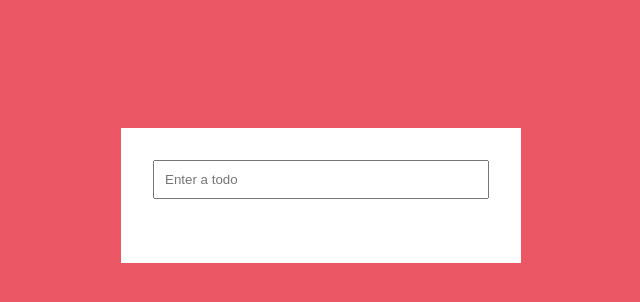
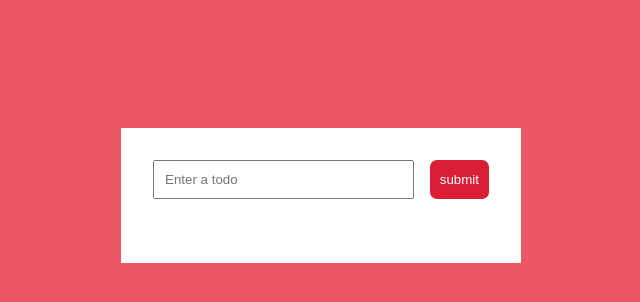
Before and after one commit to AlanLopRey/Simple-todo-list, a plain HTML site: page index.html in a window 1280 px wide. Shown: the whole page, without its empty margins (319-959 px from the left). Drawn offline with Linux system fonts and the light colour scheme.

Commit message:
add a submit btn and a conditional to avoid empty todos

```diff
--- a/index.html
+++ b/index.html
@@ -9,8 +9,9 @@
   </head>
   <body>
     <div class="container">
-      <form>
+      <form class="form">
         <input type="text" placeholder="Enter a todo" />
+        <input class="submit-btn" type="submit" value="submit" />
       </form>
       <div class="todos"></div>
     </div>
--- a/main.js
+++ b/main.js
@@ -32,7 +32,9 @@ function todoMaker() {
 
 form.addEventListener("submit", (e) => {
   e.preventDefault();
-  todoMaker();
+  if (input.value !== "") {
+    todoMaker();
+  }
 });
 
 todos.addEventListener("click", (e) => {
--- a/style.css
+++ b/style.css
@@ -46,3 +46,16 @@ input {
   color: #d91e36;
   cursor: pointer;
 }
+.form {
+  display: flex;
+}
+
+.submit-btn {
+  width: 20%;
+  border: 0;
+  border-radius: 7px;
+  margin-left: 1rem;
+  background-color: #d91e36;
+  color: #fff;
+  cursor: pointer;
+}
```
